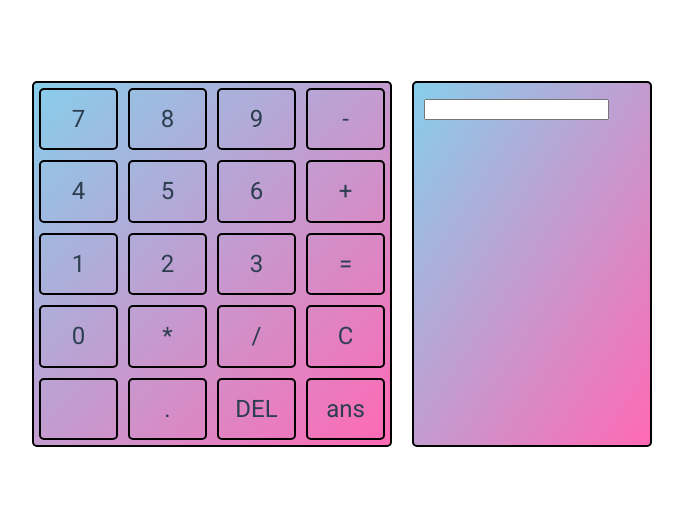
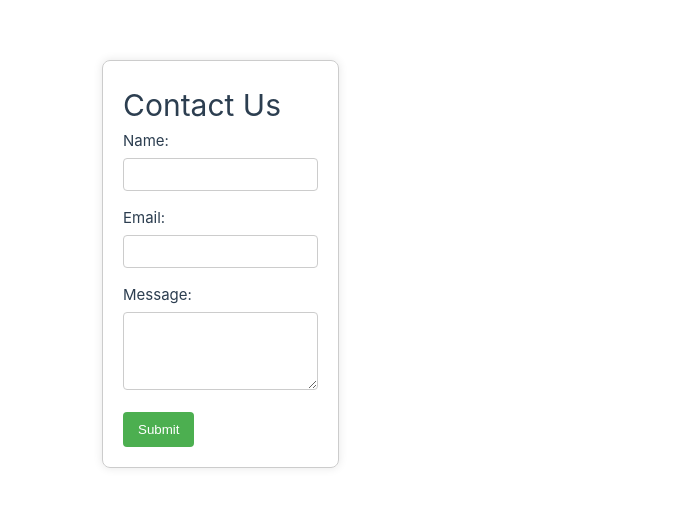
Before and after one commit to EmilJohns1/vue-test, a Vue app: page /kontaktskjema in a window 1280 px wide. Shown: the part 136-642 px from the top of the page, without its empty margins (32-715 px from the left). Built offline with nearby package versions, Linux system fonts and the light colour scheme.

Commit message:
added kontakt skjema component, added route to kontakt skjema and a button on the calculator page that redirects to kontakt skjema

```diff
--- a/index.html
+++ b/index.html
@@ -5,7 +5,7 @@
     <link rel="icon" href="/favicon.ico">
     <link rel="stylesheet" href="https://fonts.googleapis.com/css2?family=Roboto:wght@400;700&display=swap">
     <meta name="viewport" content="width=device-width, initial-scale=1.0">
-    <title>Vite App</title>
+    <title>Calculator app</title>
   </head>
   <body>
     <div id="app"></div>
--- a/src/App.vue
+++ b/src/App.vue
@@ -1,15 +1,16 @@
+<!-- App.vue -->
 <template>
   <div id="app">
-    <Calculator />
+    <router-view />
   </div>
 </template>
 
 <script>
-import Calculator from './components/Calculator.vue'
-
 export default {
-  components: {
-    Calculator
-  }
+  name: 'App'
 }
 </script>
+
+<style scoped>
+
+</style>
--- a/src/components/Calculator.vue
+++ b/src/components/Calculator.vue
@@ -33,6 +33,9 @@
         <div class="answer-line"></div>
       </div>
     </div>
+    <router-link to="/kontaktskjema">
+      <button id="feedback-button">Give us feedback!</button>
+    </router-link>
   </div>
 </template>
 
@@ -201,4 +204,20 @@ export default {
   background-color: #000;
   margin: 5px 0;
 }
+
+#feedback-button {
+  width: 240px;
+  margin: 20px auto;
+  padding: 10px;
+  border: 2px solid #000;
+  border-radius: 5px;
+  background-color: #4caf50;
+  font-family: 'Roboto', 'Helvetica', 'Arial', sans-serif;
+  font-size: 1.2rem;
+  cursor: pointer;
+}
+
+#feedback-button:hover {
+  background-color: #3e8e41;
+}
 </style>
--- /dev/null
+++ b/src/components/Kontakt_skjema.vue
@@ -0,0 +1,79 @@
+<template>
+  <div class="kontaktskjema">
+    <h1>Contact Us</h1>
+    <form>
+      <div class="form-group">
+        <label for="name">Name:</label>
+        <input type="text" id="name" name="name" required>
+      </div>
+
+      <div class="form-group">
+        <label for="email">Email:</label>
+        <input type="email" id="email" name="email" required>
+      </div>
+
+      <div class="form-group">
+        <label for="message">Message:</label>
+        <textarea id="message" name="message" rows="4" required></textarea>
+      </div>
+
+      <button type="submit">Submit</button>
+    </form>
+  </div>
+</template>
+
+<script>
+export default {
+  // Component logic goes here
+}
+</script>
+
+<style scoped>
+/* Add your custom styles here */
+.kontaktskjema {
+  max-width: 400px;
+  max-height: 600px;
+  margin: auto;
+  padding: 20px;
+  border: 1px solid #ccc;
+  border-radius: 8px;
+  box-shadow: 0 0 10px rgba(0, 0, 0, 0.1);
+}
+
+.form-group {
+  margin-bottom: 15px;
+}
+
+label {
+  display: block;
+  margin-bottom: 5px;
+}
+
+input {
+  width: 100%;
+  padding: 8px;
+  box-sizing: border-box;
+  border: 1px solid #ccc;
+  border-radius: 4px;
+}
+
+textarea {
+  width: 100%;
+  max-width: 100%; /* Set maximum width to 100% of its container */
+  max-height: 200px; /* Set maximum height */
+  padding: 8px;
+  box-sizing: border-box; /* Include padding and border in the element's total width */
+  border: 1px solid #ccc;
+  border-radius: 4px;
+  overflow-y: auto; /* Add a vertical scrollbar if content exceeds max-height */
+}
+
+button {
+  background-color: #4caf50;
+  color: white;
+  padding: 10px 15px;
+  border: none;
+  border-radius: 4px;
+  cursor: pointer;
+}
+</style>
--- a/src/router/index.ts
+++ b/src/router/index.ts
@@ -1,8 +1,21 @@
 import { createRouter, createWebHistory } from 'vue-router'
+import Calculator from '../components/Calculator.vue'
+import Kontakt_skjema from '../components/Kontakt_skjema.vue'
+
+const routes = [
+  {
+    path: '/',
+    component: Calculator
+  },
+  {
+    path: '/kontaktskjema',
+    component: Kontakt_skjema
+  }
+]
 
 const router = createRouter({
   history: createWebHistory(import.meta.env.BASE_URL),
-  routes: []
+  routes
 })
 
 export default router
```
